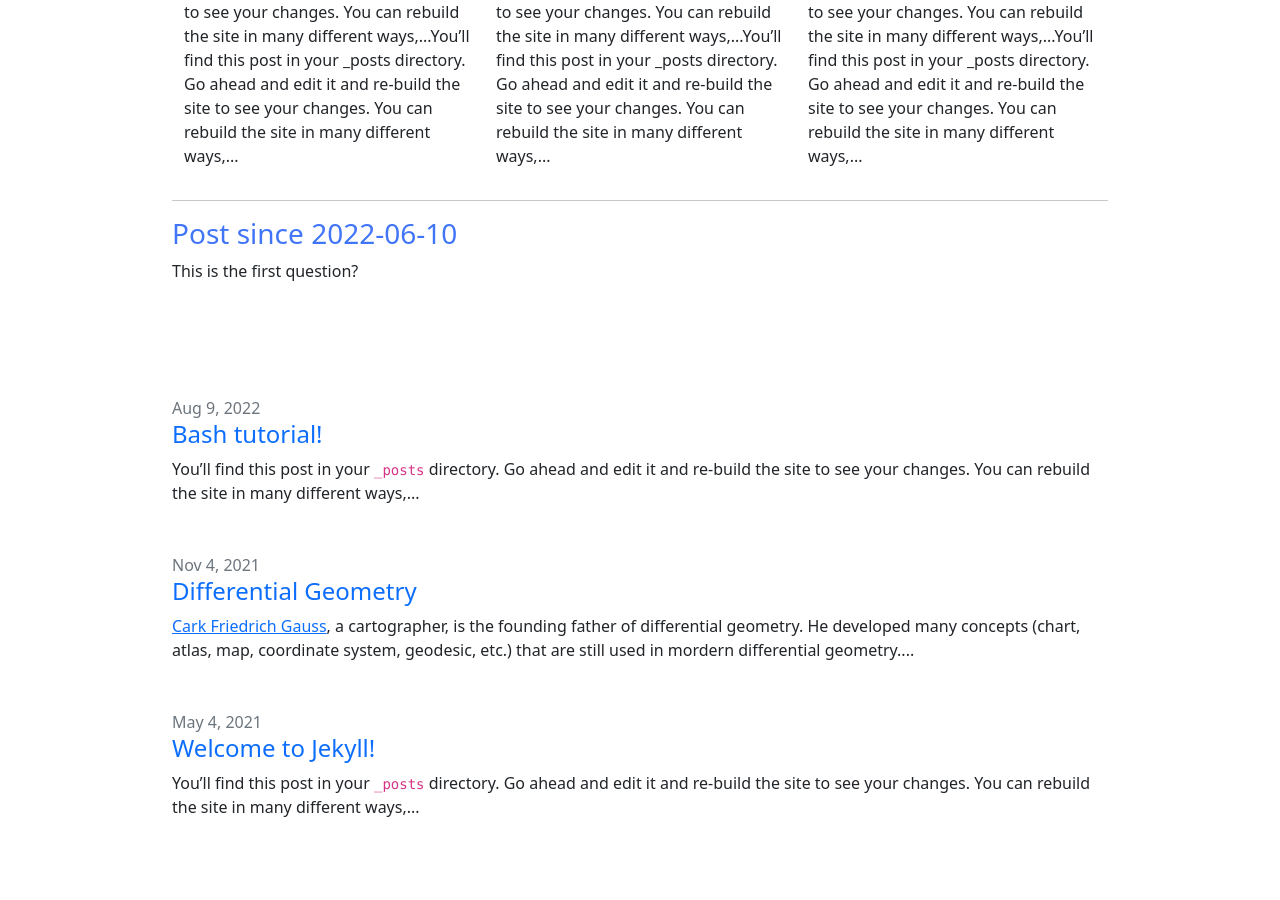
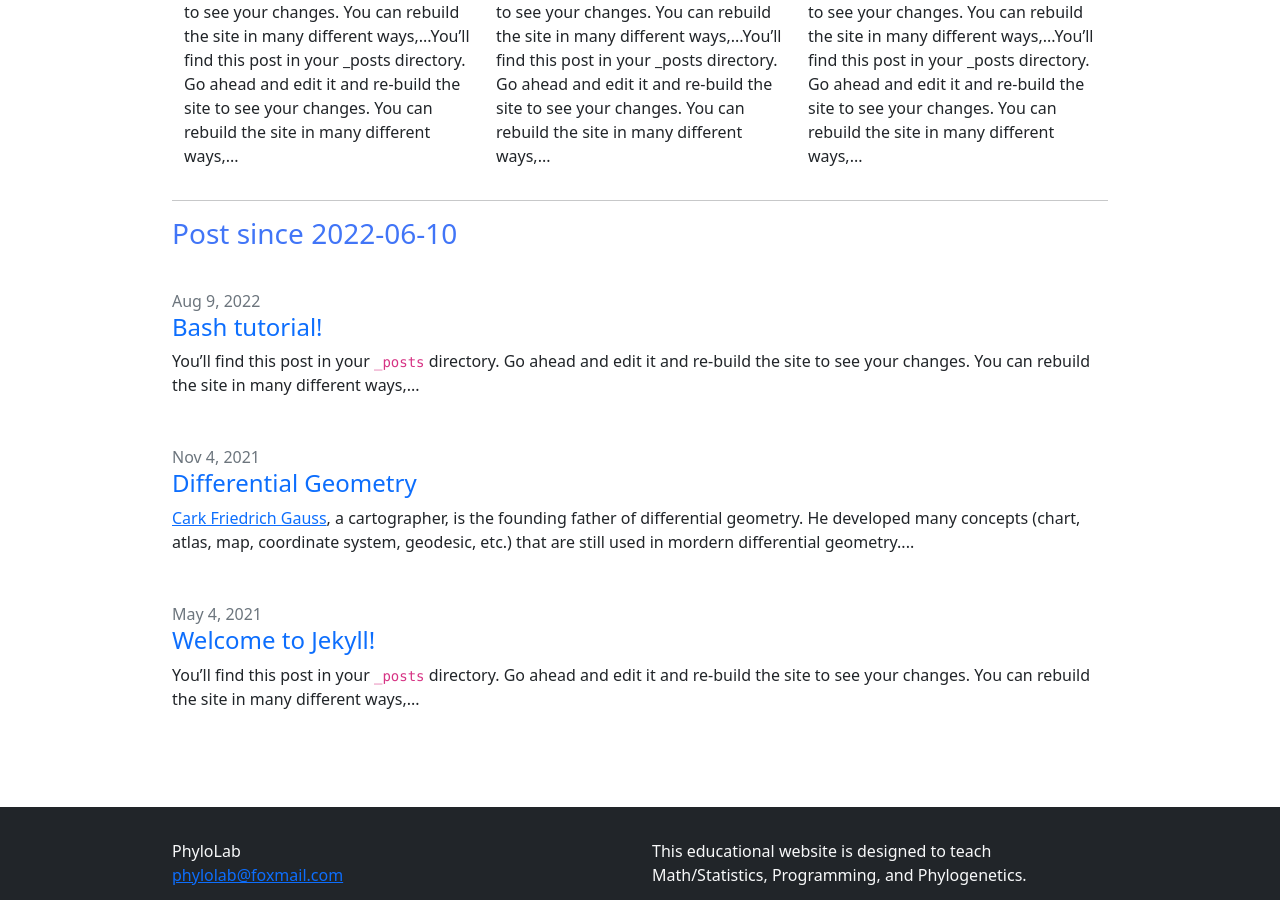
Before and after one commit to lliu1871/PhyEd, a Jekyll site: the page built from index.markdown, in a window 1280 px wide and 900 px high, scrolled down 1071 px. Built offline with Jekyll 4.4.1, drawn with Linux system fonts in a browser that asks for light colours; comment, search, counter and statistics services are not loaded.

Commit message:
Update index.markdown

```diff
--- a/index.markdown
+++ b/index.markdown
@@ -50,4 +50,4 @@ layout: home
 
 <hr>
 <h3 style="color:#4175F7">Post since 2022-06-10</h3>
-<p style="margin-bottom:3cm;">This is the first question?</p>
+<p style="margin-bottom:1cm;"></p>
```
